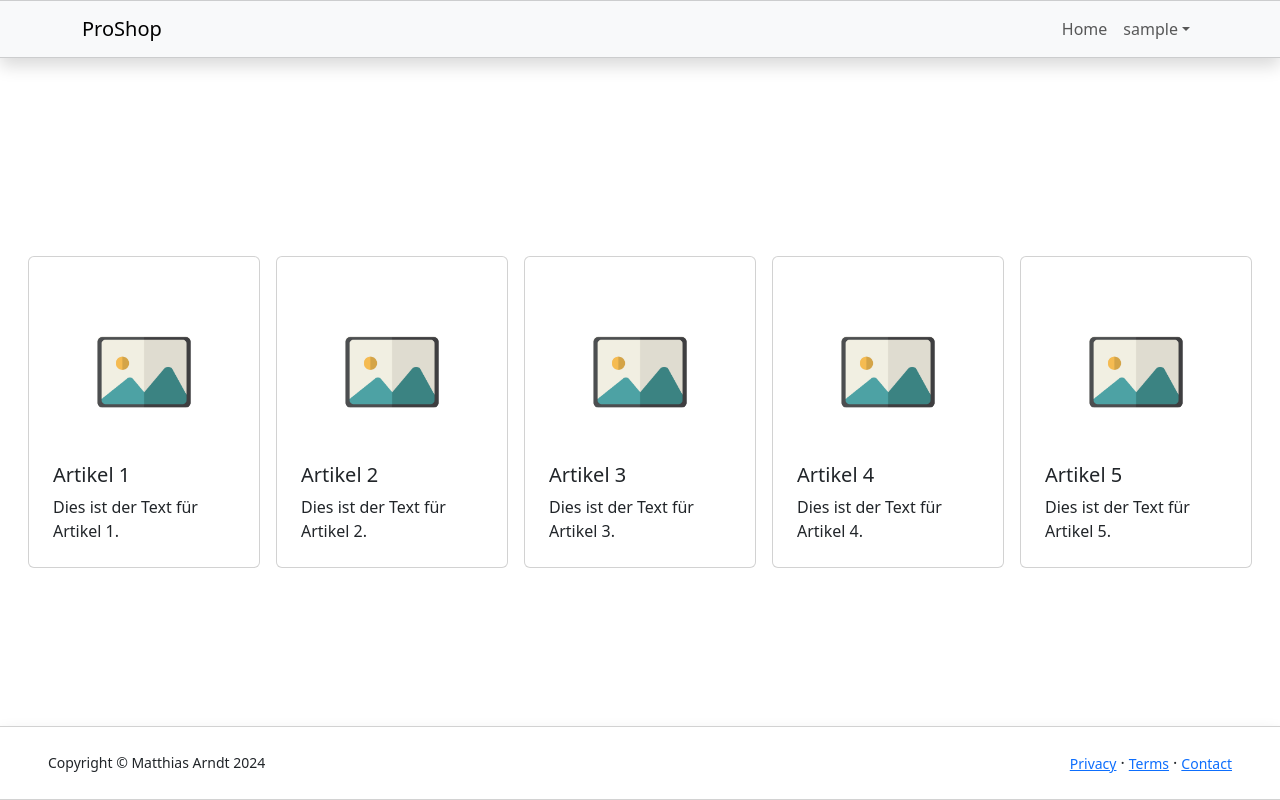
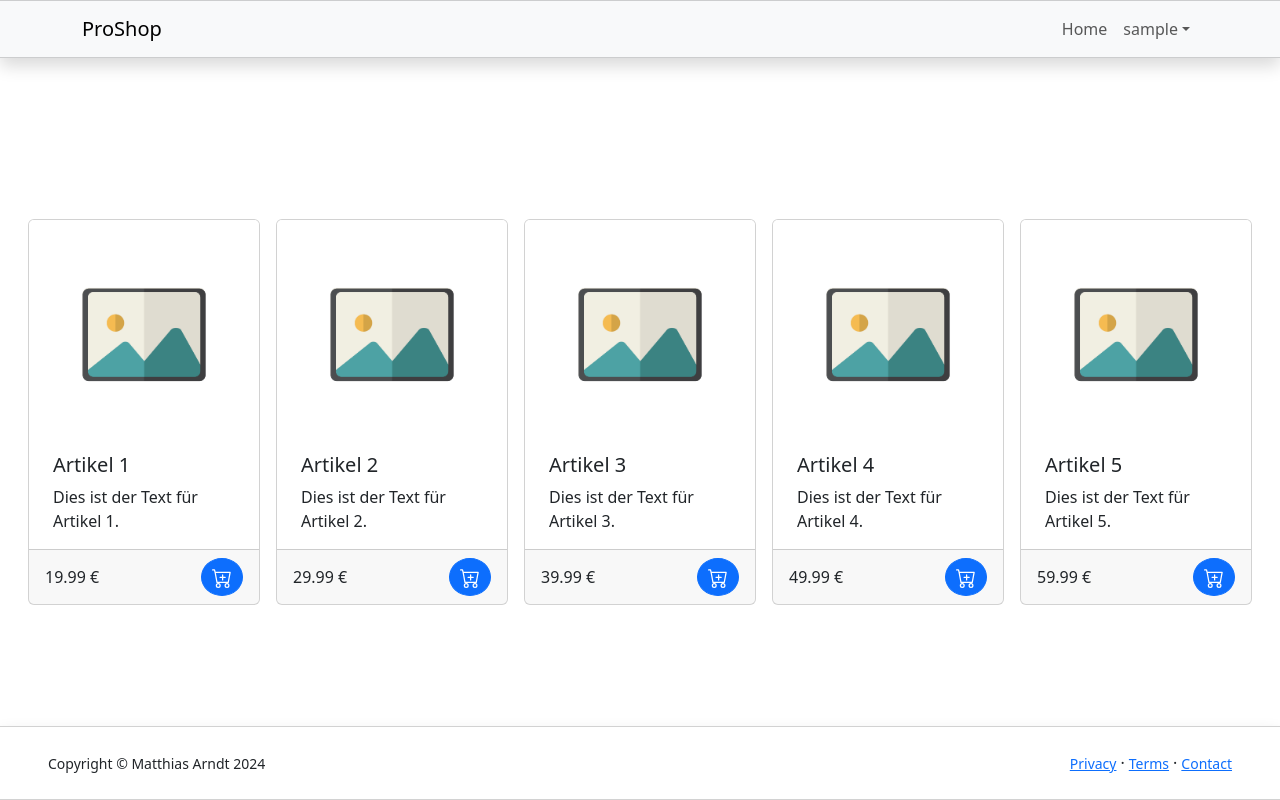
Before and after one commit to Vynvan/proshop, a React (Create React App) app: page / in a window 1280 px wide. Built offline with nearby package versions, Linux system fonts and the light colour scheme; sample sign-in values are in the browser's storage.

Commit message:
Writing ArticleDetails as Overlay

```diff
--- a/src/App.css
+++ b/src/App.css
@@ -21,3 +21,20 @@
 nav .dropdown-menu[data-bs-popper] {
   left: -80px;
 }
+
+button.rounded-circle {
+  padding: 6px 10px;
+}
+.rounded-circle .bi {
+  height: 20px;
+  width: 20px;
+  margin-top: -3px;
+}
+
+.overlay {
+  /* position: fixed; */
+  top: 0;
+  right: 0;
+  bottom: 0;
+  left: 0;
+}
--- a/src/components/Article.js
+++ b/src/components/Article.js
@@ -1,11 +1,20 @@
-import { Card, Container } from 'react-bootstrap';
+import { Button, Card } from 'react-bootstrap';
 
-export default function Article({ data }) {
+export default function Article({ data, onClick }) {
    return (
-      <Card className='product p-lg-4 p-md-3 p-2'>
-         <Card.Img className='p-1' src="2922280_27002.jpg" />
-         <Card.Title>{data.title}</Card.Title>
-         <Card.Text>{data.text}</Card.Text>
+      <Card className='product'>
+         <Card.Img className='mb-1' src={data.image} srcSet='2922280_27002.jpg' onClick={onClick} />
+         <Card.Title className='px-lg-4 px-md-3 px-2' onClick={onClick}>{data.title}</Card.Title>
+         <Card.Text className='px-lg-4 px-md-3 px-2'>{data.text}</Card.Text>
+         <Card.Footer className='d-flex align-items-center justify-content-between'>
+            <span>{data.price} €</span>
+            <Button className='rounded-circle'>
+               <svg xmlns="http://www.w3.org/2000/svg" fill="currentColor" className="bi bi-cart-plus" viewBox="0 0 16 16">
+                  <path d="M9 5.5a.5.5 0 0 0-1 0V7H6.5a.5.5 0 0 0 0 1H8v1.5a.5.5 0 0 0 1 0V8h1.5a.5.5 0 0 0 0-1H9z"/>
+                  <path d="M.5 1a.5.5 0 0 0 0 1h1.11l.401 1.607 1.498 7.985A.5.5 0 0 0 4 12h1a2 2 0 1 0 0 4 2 2 0 0 0 0-4h7a2 2 0 1 0 0 4 2 2 0 0 0 0-4h1a.5.5 0 0 0 .491-.408l1.5-8A.5.5 0 0 0 14.5 3H2.89l-.405-1.621A.5.5 0 0 0 2 1zm3.915 10L3.102 4h10.796l-1.313 7zM6 14a1 1 0 1 1-2 0 1 1 0 0 1 2 0m7 0a1 1 0 1 1-2 0 1 1 0 0 1 2 0"/>
+               </svg>
+            </Button>
+         </Card.Footer>
       </Card>
    );
 }
--- /dev/null
+++ b/src/components/ArticleDetails.js
@@ -0,0 +1,25 @@
+import { Button, Card, Image, Overlay } from "react-bootstrap";
+
+export default function ArticleDetails({ show, onHide, article, target }) {
+   return (
+      <Overlay target={target} show={show} onHide={onHide} placement="top">
+      {({
+         placement: _placement,
+         arrowProps: _arrowProps,
+         show: _show,
+         popper: _popper,
+         hasDoneInitialMeasure: _hasDoneInitialMeasure
+      }) => (<Card className='overlay'>
+                  <Card.Header>
+               <Card.Title>{article.title}</Card.Title>
+               <Button variant="close" onClick={onHide} aria-label="Close" />
+            </Card.Header>
+            <Card.Body>
+               <Image src={article.image} srcSet='2922280_27002.jpg' alt={article.title} className="img-fluid mb-3" />
+               <p>{article.text}</p>
+               <p>Preis: {article.price} €</p>
+            </Card.Body>
+         </Card>)}
+      </Overlay>
+  );
+}
--- a/src/pages/Articles.js
+++ b/src/pages/Articles.js
@@ -1,54 +1,81 @@
-import { Col, Row } from "react-bootstrap";
-import Article from "../components/Article";
+import { useRef, useState } from 'react';
+import { Col, Row } from 'react-bootstrap';
+import Article from '../components/Article';
+import ArticleDetails from '../components/ArticleDetails';
 
 export default function Articles() {
    const testArticles = [
       {
-          title: "Artikel 1",
-          text: "Dies ist der Text für Artikel 1.",
-          image: "https://example.com/image1.jpg",
+         title: 'Artikel 1',
+         text: 'Dies ist der Text für Artikel 1.',
+         image: 'https://example.com/image1.jpg',
          price: 19.99,
-          product_id: "prod_001"
+         product_id: 'prod_001',
       },
       {
-          title: "Artikel 2",
-          text: "Dies ist der Text für Artikel 2.",
-          image: "https://example.com/image2.jpg",
+         title: 'Artikel 2',
+         text: 'Dies ist der Text für Artikel 2.',
+         image: 'https://example.com/image2.jpg',
          price: 29.99,
-          product_id: "prod_002"
+         product_id: 'prod_002',
       },
       {
-          title: "Artikel 3",
-          text: "Dies ist der Text für Artikel 3.",
-          image: "https://example.com/image3.jpg",
+         title: 'Artikel 3',
+         text: 'Dies ist der Text für Artikel 3.',
+         image: 'https://example.com/image3.jpg',
          price: 39.99,
-          product_id: "prod_003"
+         product_id: 'prod_003',
       },
       {
-          title: "Artikel 4",
-          text: "Dies ist der Text für Artikel 4.",
-          image: "https://example.com/image4.jpg",
+         title: 'Artikel 4',
+         text: 'Dies ist der Text für Artikel 4.',
+         image: 'https://example.com/image4.jpg',
          price: 49.99,
-          product_id: "prod_004"
+         product_id: 'prod_004',
       },
       {
-          title: "Artikel 5",
-          text: "Dies ist der Text für Artikel 5.",
-          image: "https://example.com/image5.jpg",
+         title: 'Artikel 5',
+         text: 'Dies ist der Text für Artikel 5.',
+         image: 'https://example.com/image5.jpg',
          price: 59.99,
-          product_id: "prod_005"
+         product_id: 'prod_005',
+      },
+   ];
+   const [selectedArticle, setSelectedArticle] = useState(null);
+   const [showOverlay, setShowOverlay] = useState(false);
+   const overlayTarget = useRef(null);
+
+   function handleClick(article) {
+      setSelectedArticle(article);
+      setShowOverlay(true);
    }
-   ];
+
+   function handleCloseOverlay() {
+      setShowOverlay(false);
+      setSelectedArticle(null);
+   }
 
    return (
+      <>
+      <div ref={overlayTarget}>
          <Row xs={1} sm={2} md={3} lg={4} xl={5} xxl={6} className="mx-1 p-md-3 p-2">
-        {testArticles.map(article => {
+            {testArticles.map((article) => {
                return (
                   <Col key={article.product_id} className="g-md-3 g-2">
-                    <Article data={article} />
+                     <Article data={article} onClick={() => handleClick(article)} />
                   </Col>
                );
             })}
          </Row>
+      </div>
+      {overlayTarget && selectedArticle && (
+         <ArticleDetails
+         show={showOverlay}
+         onHide={handleCloseOverlay}
+         article={selectedArticle}
+         target={overlayTarget.current}
+         />
+      )}
+      </>
    );
 }
```
Lines whose indentation alone changed are shown as unchanged.
